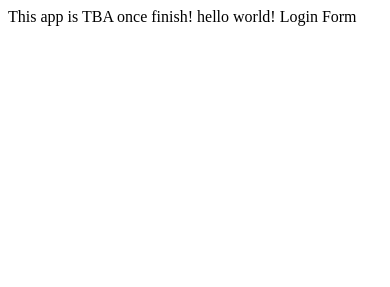
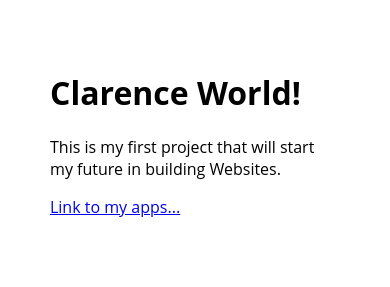
Before and after one commit to cjgray74/MyStarterApp, a plain HTML site: page index.html in a window 390 px wide. Drawn offline with Linux system fonts and the light colour scheme.

Commit message:
Initial commit

```diff
--- a/index.html
+++ b/index.html
@@ -1,9 +1,48 @@
+<!doctype html>
 <html>
      <head>
-       <title>TBA app title</title>
+       <title>My First WebSite</title>
+
+       <meta charset="utf-utf-8" />
+       <meta http-equiv="content-type" content="text/html; charset=utf-8" />
+       <meta name="viewport" content="width=device-width, initial-scale=1" />
+       <style type="text/css">
+       body {
+         background-color: #f0f0f2;
+         margin: 0;
+         padding: 0;
+         font-family: "Open Sans", "Helvetica Neue", Helvetica, Arial, sans-serif;
+       }
+       div {
+         width: 600px;
+         margin: 5em auto;
+         padding: 50px;
+         background-color: #fff;
+         border-radius: lem;
+       }
+       a: link, a:visited {
+         color: #38488f;
+         text-decoration: none;
+       }
+       @media (max-width: 700px) {
+         body {
+           background-color: #fff;
+         }
+         div {
+           width: auto;
+           margin: 0 auto;
+           border-radius: 0;
+           padding: lem;
+         }
+       }
+</style>
      </head>
      <body>
-       This app is TBA once finish! hello world!
-       Login Form
+      <div>
+        <h1>Clarence World!</h1>
+        <p>This is my first project that will start my future in building Websites.</p>
+        <p><a href="https://github.com/cjgray74/MyStarterApp">Link to my apps...</a></p>
+
+      </div>
      </body>
 </html>
```
